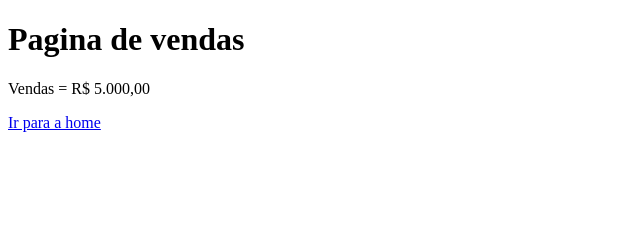
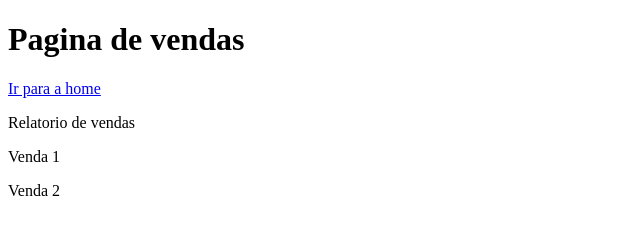
Before and after one commit to DiegoReso/githubAula, a plain HTML site: page vendas.html in a window 1280 px wide. Shown: the whole page, without its empty margins (0-640 px from the left). Drawn offline with Linux system fonts and the light colour scheme.

Commit message:
alterado para testar git diff

```diff
--- a/vendas.html
+++ b/vendas.html
@@ -7,7 +7,9 @@
 </head>
 <body>
     <h1>Pagina de vendas</h1>
-    <p>Vendas = R$ 5.000,00</p>
     <a href="index.html">Ir para a home</a>
+    <p>Relatorio de vendas</p>
+    <p>Venda 1</p>
+    <p>Venda 2</p>
 </body>
 </html>
```
